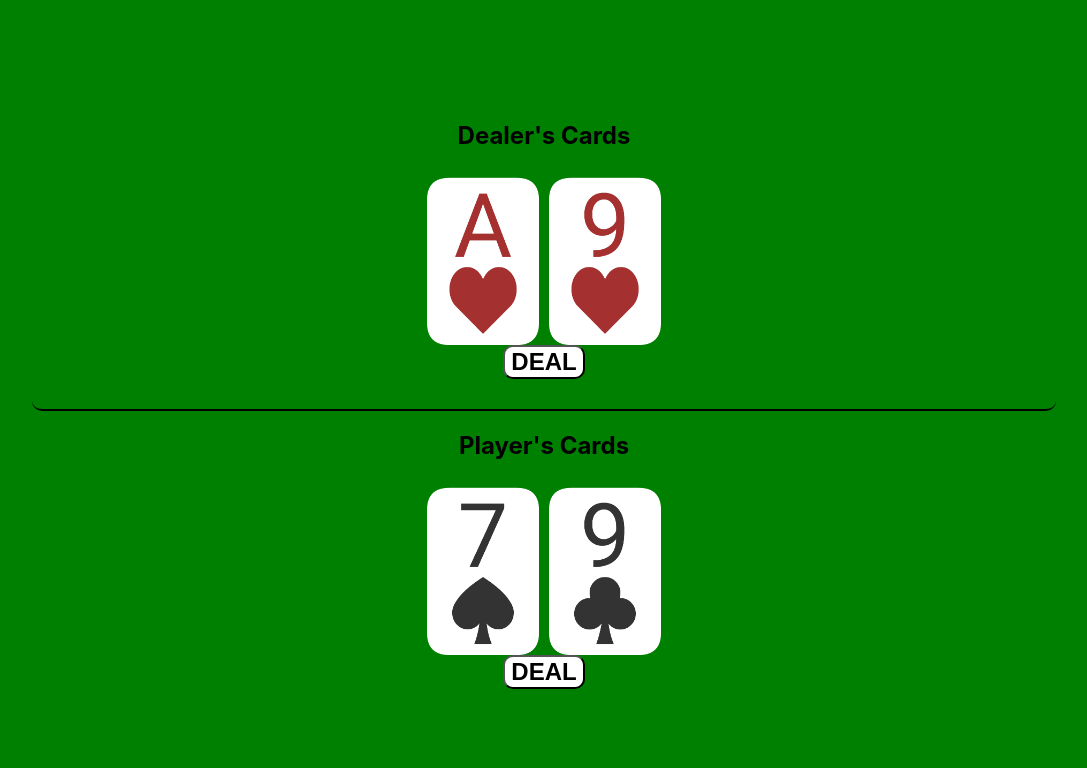
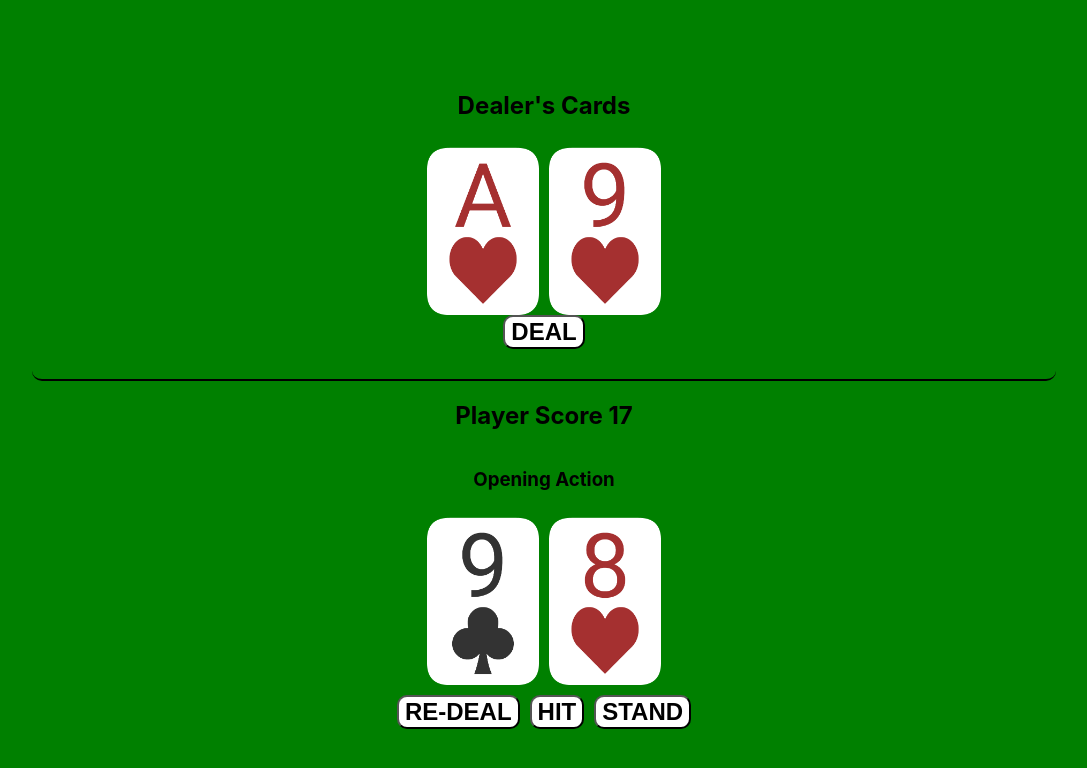
Before and after one commit to jshprintz/perfectplaybj, a React (Create React App) app: page / in a window 1280 px wide. Shown: the top 768 px of the page, without its empty margins (96-1183 px from the left). Built offline with nearby package versions, Linux system fonts and the light colour scheme.

Commit message:
created stand , hit, and re deal functionality

```diff
--- a/src/Components/DealerHand.tsx
+++ b/src/Components/DealerHand.tsx
@@ -4,6 +4,7 @@ import DisplayCard from "./DisplayCard";
 import GetRandomCard from "../Utilities/GetRandomCard";
 
 const DealerHand = () => {
+
   const [cardOne, setCardOne] = useState(GetRandomCard());
   const [cardTwo, setCardTwo] = useState(GetRandomCard());
 
@@ -16,8 +17,8 @@ const DealerHand = () => {
     <Container>
       <h2>Dealer's Cards</h2>
       <CardContainer>
-        <DisplayCard imageUrl={cardOne.randomCard.source} />
-        <DisplayCard imageUrl={cardTwo.randomCard.source} />
+        <DisplayCard imageUrl={cardOne.cardData.source} />
+        <DisplayCard imageUrl={cardTwo.cardData.source} />
       </CardContainer>
       <DealBtn onClick={() => handleDealClick()}>DEAL</DealBtn>
     </Container>
--- a/src/Components/PlayerHand.tsx
+++ b/src/Components/PlayerHand.tsx
@@ -6,22 +6,39 @@ import GetRandomCard from "../Utilities/GetRandomCard";
 const PlayerHand = () => {
   const [cardOne, setCardOne] = useState(GetRandomCard());
   const [cardTwo, setCardTwo] = useState(GetRandomCard());
+  const [action, setAction] = useState<string>("Opening Action");
+
+  const playerData = {
+    cards: [cardOne, cardTwo],
+    score: cardOne.cardData.value + cardTwo.cardData.value,
+  };
+  const score: string = `Player Score ${playerData.score}`;
 
   const handleDealClick = () => {
     setCardOne(GetRandomCard());
     setCardTwo(GetRandomCard());
+    setAction("Player Re-Deals");
   };
 
-  console.log(cardOne, cardTwo);
+  const handleStandClick = () => {
+    setAction("Player Stands");
+  };
 
   return (
     <Container>
-      <h2>Player's Cards</h2>
+      <h2>{score}</h2>
+      <h3>{action}</h3>
       <CardContainer>
-        <DisplayCard imageUrl={cardOne.randomCard.source} />
-        <DisplayCard imageUrl={cardTwo.randomCard.source} />
+        {playerData.cards.map((card) => {
+          return <DisplayCard imageUrl={card.cardData.source} />;
+        }
+        )}
       </CardContainer>
-      <DealBtn onClick={() => handleDealClick()}>DEAL</DealBtn>
+      <ButtonContainer>
+        <Button onClick={() => handleDealClick()}>RE-DEAL</Button>
+        <Button onClick={() => handleDealClick()}>HIT</Button>
+        <Button onClick={() => handleStandClick()}>STAND</Button>
+      </ButtonContainer>
     </Container>
   );
 };
@@ -35,6 +52,7 @@ const CardContainer = styled.div`
   justify-content: center;
   gap: 10px;
 `;
+const ButtonContainer = styled(CardContainer)``;
 
 const Container = styled.div`
   width: 100%;
@@ -44,13 +62,19 @@ const Container = styled.div`
   justify-content: center;
 `;
 
-const DealBtn = styled.button`
+const Button = styled.button`
   border-radius: 10px;
   background-color: #fff;
   color: #000;
   font-size: 1.5rem;
   font-weight: bold;
-  margin-bottom: 10px;
+  margin-top: 10px;
+  cursor: pointer;
+
+  &:hover {
+    background-color: #000;
+    color: #fff;
+  }
 `;
 
 // Export
--- a/src/Utilities/GetCards.ts
+++ b/src/Utilities/GetCards.ts
@@ -55,59 +55,59 @@ import aceSpades from "../Assets/cards/cardSpades_A.png";
 
 const GetCards = () => {
   const cardData = [
-    { source: back, value: "back" },
-    { source: twoDiamonds, value: "2d" },
-    { source: twoClubs, value: "2c" },
-    { source: twoHearts, value: "2h" },
-    { source: twoSpades, value: "2s" },
-    { source: threeDiamonds, value: "3d" },
-    { source: threeClubs, value: "3c" },
-    { source: threeHearts, value: "3h" },
-    { source: threeSpades, value: "3s" },
-    { source: fourDiamonds, value: "4d" },
-    { source: fourClubs, value: "4c" },
-    { source: fourHearts, value: "4h" },
-    { source: fourSpades, value: "4s" },
-    { source: fiveDiamonds, value: "5d" },
-    { source: fiveClubs, value: "5c" },
-    { source: fiveHearts, value: "5h" },
-    { source: fiveSpades, value: "5s" },
-    { source: sixDiamonds, value: "6d" },
-    { source: sixClubs, value: "6c" },
-    { source: sixHearts, value: "6h" },
-    { source: sixSpades, value: "6s" },
-    { source: sevenDiamonds, value: "7d" },
-    { source: sevenClubs, value: "7c" },
-    { source: sevenHearts, value: "7h" },
-    { source: sevenSpades, value: "7s" },
-    { source: eightDiamonds, value: "8d" },
-    { source: eightClubs, value: "8c" },
-    { source: eightHearts, value: "8h" },
-    { source: eightSpades, value: "8s" },
-    { source: nineDiamonds, value: "9d" },
-    { source: nineClubs, value: "9c" },
-    { source: nineHearts, value: "9h" },
-    { source: nineSpades, value: "9s" },
-    { source: tenDiamonds, value: "10d" },
-    { source: tenClubs, value: "10c" },
-    { source: tenHearts, value: "10h" },
-    { source: tenSpades, value: "10s" },
-    { source: jackDiamonds, value: "jd" },
-    { source: jackClubs, value: "jc" },
-    { source: jackHearts, value: "jh" },
-    { source: jackSpades, value: "js" },
-    { source: queenDiamonds, value: "qd" },
-    { source: queenClubs, value: "qc" },
-    { source: queenHearts, value: "qh" },
-    { source: queenSpades, value: "qs" },
-    { source: kingDiamonds, value: "kd" },
-    { source: kingClubs, value: "kc" },
-    { source: kingHearts, value: "kh" },
-    { source: kingSpades, value: "ks" },
-    { source: aceDiamonds, value: "ad" },
-    { source: aceClubs, value: "ac" },
-    { source: aceHearts, value: "ah" },
-    { source: aceSpades, value: "as" },
+    { source: back, name: "back", value: 0 },
+    { source: twoDiamonds, name: "2d", value: 2 },
+    { source: twoClubs, name: "2c", value: 2 },
+    { source: twoHearts, name: "2h", value: 2 },
+    { source: twoSpades, name: "2s", value: 2 },
+    { source: threeDiamonds, name: "3d", value: 3 },
+    { source: threeClubs, name: "3c", value: 3 },
+    { source: threeHearts, name: "3h", value: 3 },
+    { source: threeSpades, name: "3s", value: 3 },
+    { source: fourDiamonds, name: "4d", value: 4 },
+    { source: fourClubs, name: "4c", value: 4 },
+    { source: fourHearts, name: "4h", value: 4 },
+    { source: fourSpades, name: "4s", value: 4 },
+    { source: fiveDiamonds, name: "5d", value: 5 },
+    { source: fiveClubs, name: "5c", value: 5 },
+    { source: fiveHearts, name: "5h", value: 5 },
+    { source: fiveSpades, name: "5s", value: 5 },
+    { source: sixDiamonds, name: "6d", value: 6 },
+    { source: sixClubs, name: "6c", value: 6 },
+    { source: sixHearts, name: "6h", value: 6 },
+    { source: sixSpades, name: "6s", value: 6 },
+    { source: sevenDiamonds, name: "7d", value: 7 },
+    { source: sevenClubs, name: "7c", value: 7 },
+    { source: sevenHearts, name: "7h", value: 7 },
+    { source: sevenSpades, name: "7s", value: 7 },
+    { source: eightDiamonds, name: "8d", value: 8 },
+    { source: eightClubs, name: "8c", value: 8 },
+    { source: eightHearts, name: "8h", value: 8 },
+    { source: eightSpades, name: "8s", value: 8 },
+    { source: nineDiamonds, name: "9d", value: 9 },
+    { source: nineClubs, name: "9c", value: 9 },
+    { source: nineHearts, name: "9h", value: 9 },
+    { source: nineSpades, name: "9s", value: 9 },
+    { source: tenDiamonds, name: "10d", value: 10 },
+    { source: tenClubs, name: "10c", value: 10 },
+    { source: tenHearts, name: "10h", value: 10 },
+    { source: tenSpades, name: "10s", value: 10 },
+    { source: jackDiamonds, name: "jd", value: 10 },
+    { source: jackClubs, name: "jc", value: 10 },
+    { source: jackHearts, name: "jh", value: 10 },
+    { source: jackSpades, name: "js", value: 10 },
+    { source: queenDiamonds, name: "qd", value: 10 },
+    { source: queenClubs, name: "qc", value: 10 },
+    { source: queenHearts, name: "qh", value: 10 },
+    { source: queenSpades, name: "qs", value: 10 },
+    { source: kingDiamonds, name: "kd", value: 10 },
+    { source: kingClubs, name: "kc", value: 10 },
+    { source: kingHearts, name: "kh", value: 10 },
+    { source: kingSpades, name: "ks", value: 10 },
+    { source: aceDiamonds, name: "ad", value: 11 },
+    { source: aceClubs, name: "ac", value: 11 },
+    { source: aceHearts, name: "ah", value: 11 },
+    { source: aceSpades, name: "as", value: 11 },
   ];
 
   return cardData;
--- a/src/Utilities/GetRandomCard.ts
+++ b/src/Utilities/GetRandomCard.ts
@@ -1,15 +1,15 @@
 import GetCards from "./GetCards";
 
 type Card = {
-  randomCard: { source: string; value: string };
+  cardData: { source: string; name: string; value: number };
   index: number;
-}
+};
 
 const GetRandomCard = () => {
   const cards = GetCards();
   const randomNum = Math.floor(Math.random() * (cards.length - 1)) + 1;
   const randomCard = cards[randomNum];
-  const card: Card = {randomCard: randomCard, index: randomNum};
+  const card: Card = { cardData: randomCard, index: randomNum };
   return card;
 };
 
```
